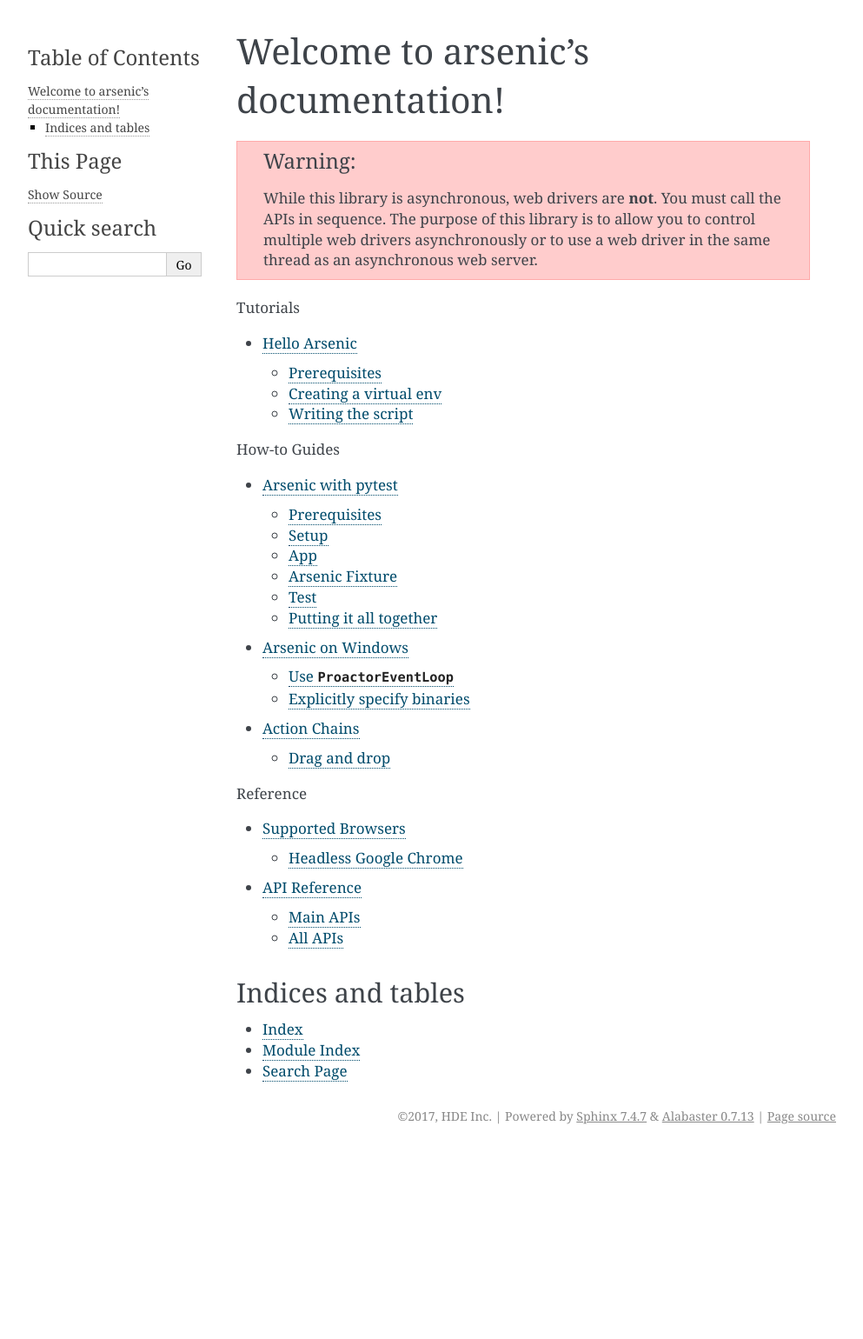
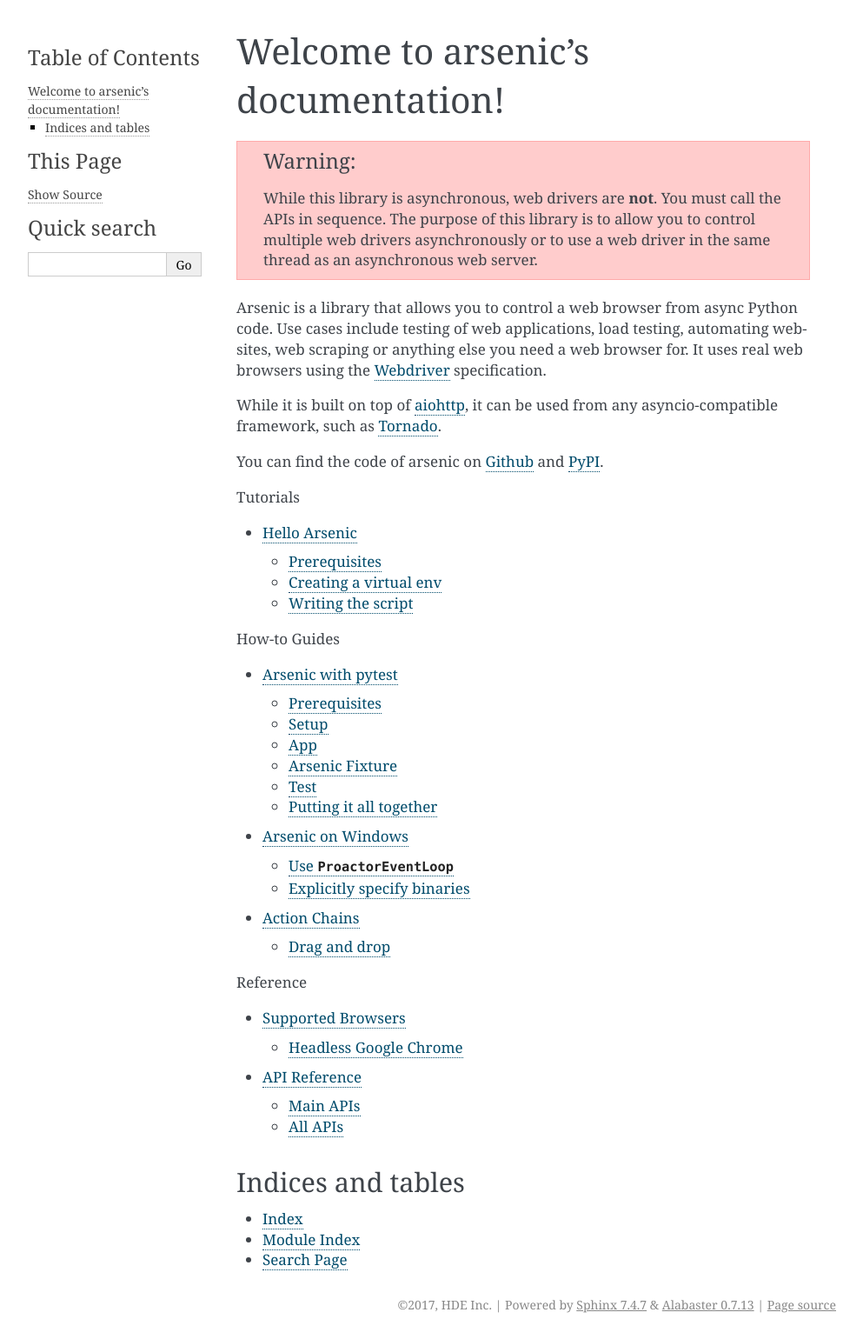
Before and after one commit to HENNGE/arsenic, a Sphinx documentation site: the page built from docs/index.rst, in a window 1280 px wide. Shown: the whole page at 87% size, without its empty margins (148-1141 px from the left). Built offline with Sphinx 7.4.7, drawn with Linux system fonts in a browser that asks for light colours; before the commit the page ends 1323 px from its top, so only the background shows below that.

Commit message:
link to gh/pypi from docs

```diff
--- a/docs/index.rst
+++ b/docs/index.rst
@@ -13,6 +13,19 @@ Welcome to arsenic's documentation!
     the APIs in sequence. The purpose of this library is to allow you to control
     multiple web drivers asynchronously or to use a web driver in the same thread
     as an asynchronous web server.
+
+
+Arsenic is a library that allows you to control a web browser from async Python
+code. Use cases include testing of web applications, load testing, automating
+websites, web scraping or anything else you need a web browser for. It uses real
+web browsers using the `Webdriver`_ specification.
+
+While it is built on top of `aiohttp`_, it can be used from any asyncio-compatible
+framework, such as `Tornado`_.
+
+
+You can find the code of arsenic on `Github`_ and `PyPI`_.
+
 
 .. toctree::
     :maxdepth: 2
@@ -43,3 +56,10 @@ Indices and tables
 * :ref:`genindex`
 * :ref:`modindex`
 * :ref:`search`
+
+
+.. _Webdriver: https://w3c.github.io/webdriver/webdriver-spec.html
+.. _aiohttp: https://aiohttp.readthedocs.io/en/stable/
+.. _tornado: https://tornado.readthedocs.io/en/stable/
+.. _Github: https://github.com/hde/arsenic
+.. _PyPI: https://pypi.org/project/arsenic/
```
